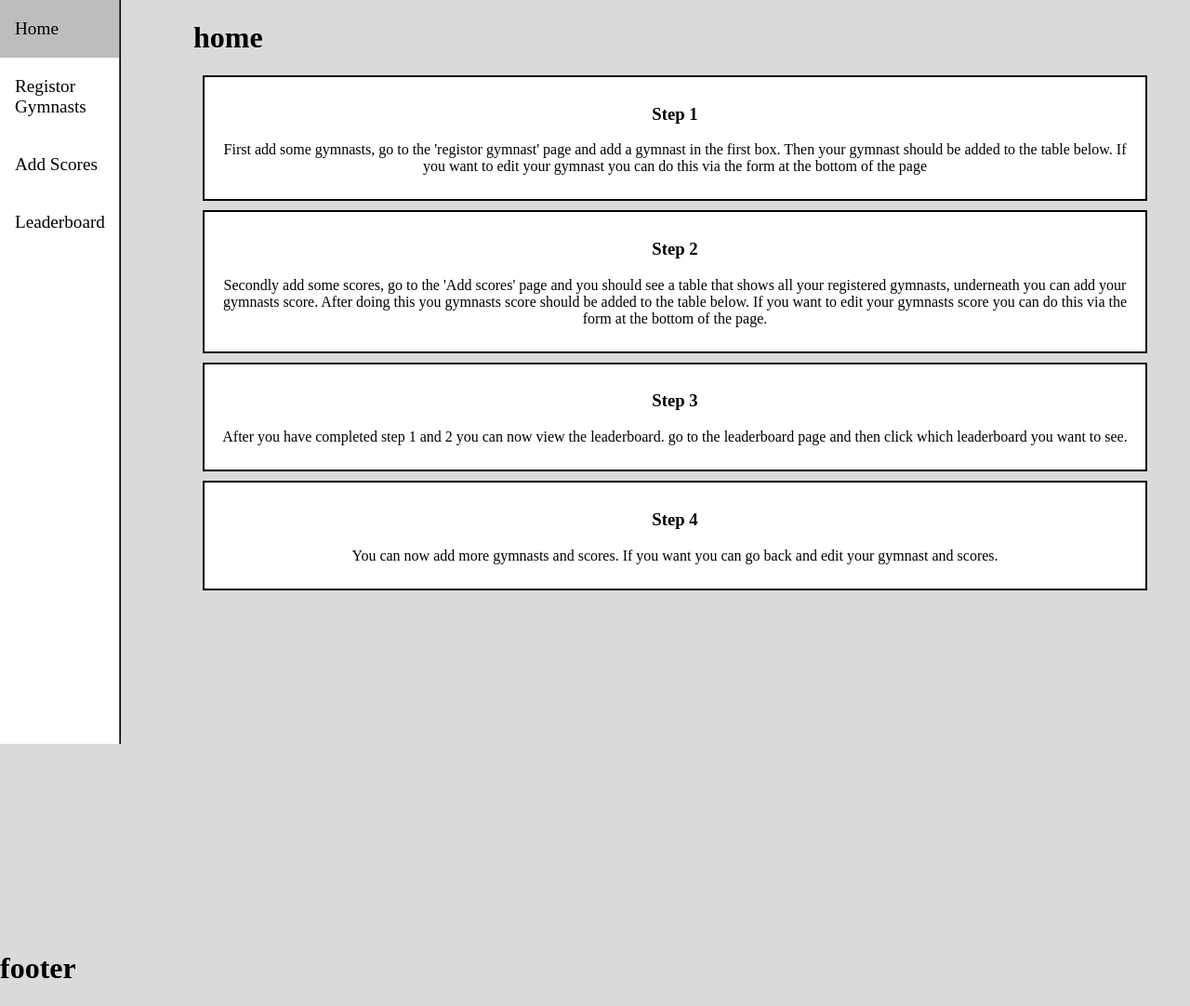
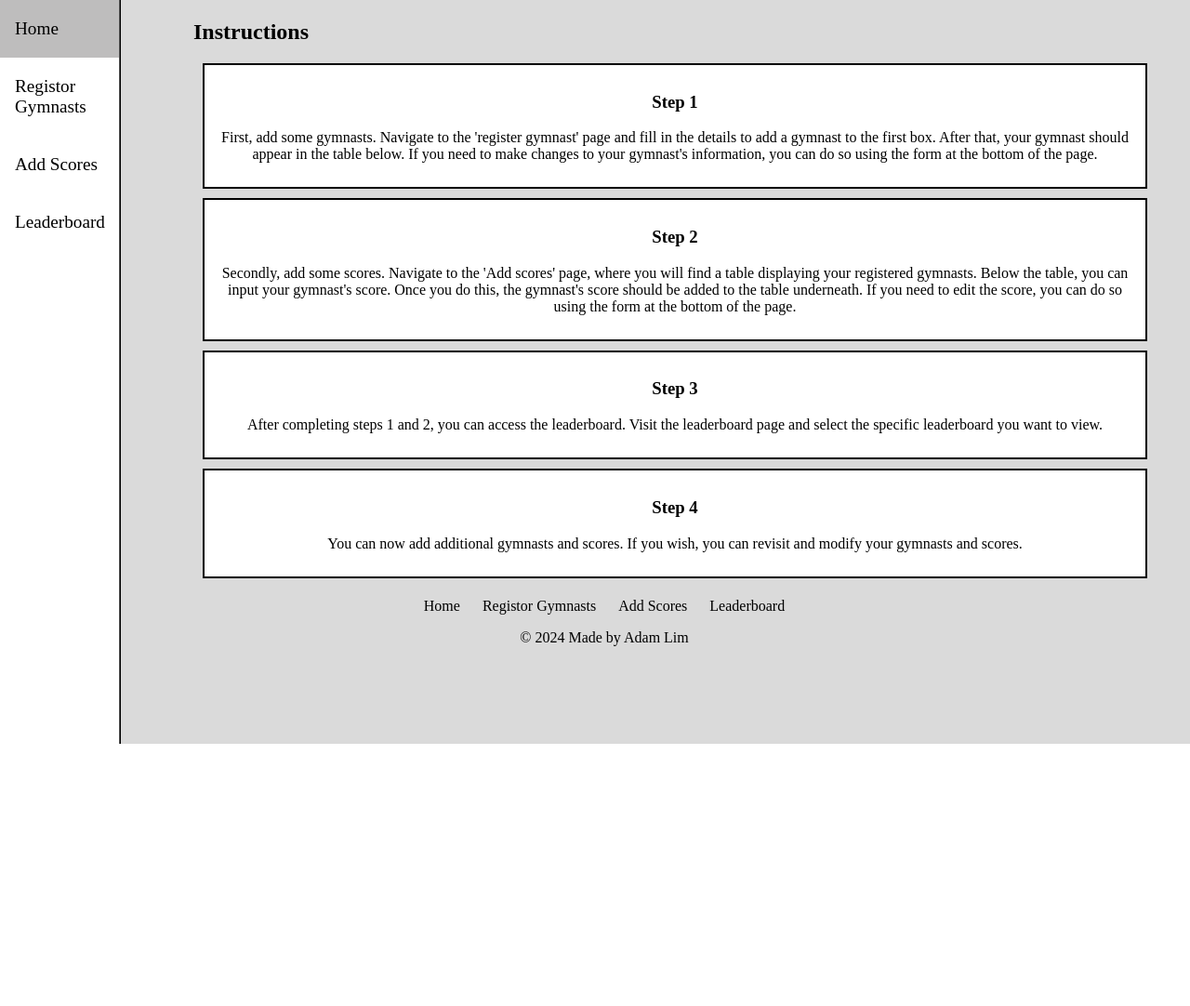
Before and after one commit to Adamlim21181/STAGS, a Flask app: page / in a window 1280 px wide. Shown: the whole page at 93% size. After the commit the page ends 800 px from the top, so only its background shows below. Run offline with Flask 3, Linux system fonts and the light colour scheme.

Commit message:
created a footer and made a few small improvements to the website code

```diff
--- a/static/style.css
+++ b/static/style.css
@@ -1,5 +1,6 @@
 
-body {
+body, html {
+  height: 100%;
   margin: 0;
   background-color: #dadada;
 }
@@ -7,11 +8,12 @@ body {
 .bold {
   font-weight: bold;
 }
+
 .content {
+  height: 100%;
 	margin-left:15%;
   margin-right: 5%;
-  padding:1px 16px;
-  height:1000px;
+  padding: 1px 16px;
 	font-family:'Times New Roman', Times, serif;
 }
 
@@ -142,3 +144,21 @@ table {
   background-color: #ffffff;
   padding: 20px;
 }
+
+#tableheader {
+  font-size: 20px;
+}
+
+/* Footer */
+
+.footer {
+  text-align: center;
+  width: 100%;
+  padding: 10px;
+}
+
+.footer-links a {
+  text-decoration: none;
+  color: #000;
+  padding: 10px;
+}
--- a/templates/footer.html
+++ b/templates/footer.html
@@ -1 +1,11 @@
-<h1>footer</h1>
+
+<div class="footer">
+    <div class="footer-links">
+        <a href="/">Home</a>
+        <a href="/addgymnast">Registor Gymnasts</a>
+        <a href="/addscores">Add Scores</a>
+        <a href="/leaderboard">Leaderboard</a>
+    </div>
+
+    <p>&copy; 2024 Made by Adam Lim</p>
+</div>
--- a/templates/home.html
+++ b/templates/home.html
@@ -4,26 +4,26 @@
 {% block content %}
 
 <div class = "content">
-    <h1>home</h1>
+    <h2>Instructions</h2>
 
     <div id="step1">
         <h3>Step 1</h3>
-        <p>First add some gymnasts, go to the 'registor gymnast' page and add a gymnast in the first box. Then your gymnast should be added to the table below. If you want to edit your gymnast you can do this via the form at the bottom of the page</p>
+        <p>First, add some gymnasts. Navigate to the 'register gymnast' page and fill in the details to add a gymnast to the first box. After that, your gymnast should appear in the table below. If you need to make changes to your gymnast's information, you can do so using the form at the bottom of the page.</p>
     </div>
 
     <div id="step2">
         <h3>Step 2</h3>
-        <p>Secondly add some scores, go to the 'Add scores' page and you should see a table that shows all your registered gymnasts, underneath you can add your gymnasts score. After doing this you gymnasts score should be added to the table below. If you want to edit your gymnasts score you can do this via the form at the bottom of the page.</p>
+        <p>Secondly, add some scores. Navigate to the 'Add scores' page, where you will find a table displaying your registered gymnasts. Below the table, you can input your gymnast's score. Once you do this, the gymnast's score should be added to the table underneath. If you need to edit the score, you can do so using the form at the bottom of the page.</p>
     </div>
 
     <div id="step3">
         <h3>Step 3</h3>
-        <p>After you have completed step 1 and 2 you can now view the leaderboard. go to the leaderboard page and then click which leaderboard you want to see.</p>
+        <p>After completing steps 1 and 2, you can access the leaderboard. Visit the leaderboard page and select the specific leaderboard you want to view.</p>
     </div>
 
     <div id="step4">
         <h3>Step 4</h3>
-        <p>You can now add more gymnasts and scores. If you want you can go back and edit your gymnast and scores.</p>
+        <p>You can now add additional gymnasts and scores. If you wish, you can revisit and modify your gymnasts and scores.</p>
     </div>
 </div>
 
--- a/templates/layout.html
+++ b/templates/layout.html
@@ -17,9 +17,6 @@
 
             <footer>{% include 'footer.html' %}</footer>
 
-
-
-
         </div>
     </body>
 </html>
```
Also changed, not shown: templates/gymnast.html (+7 -4 lines), templates/leaderboard.html (+4 -7 lines), templates/score.html (+9 -6 lines), 1 other file.
